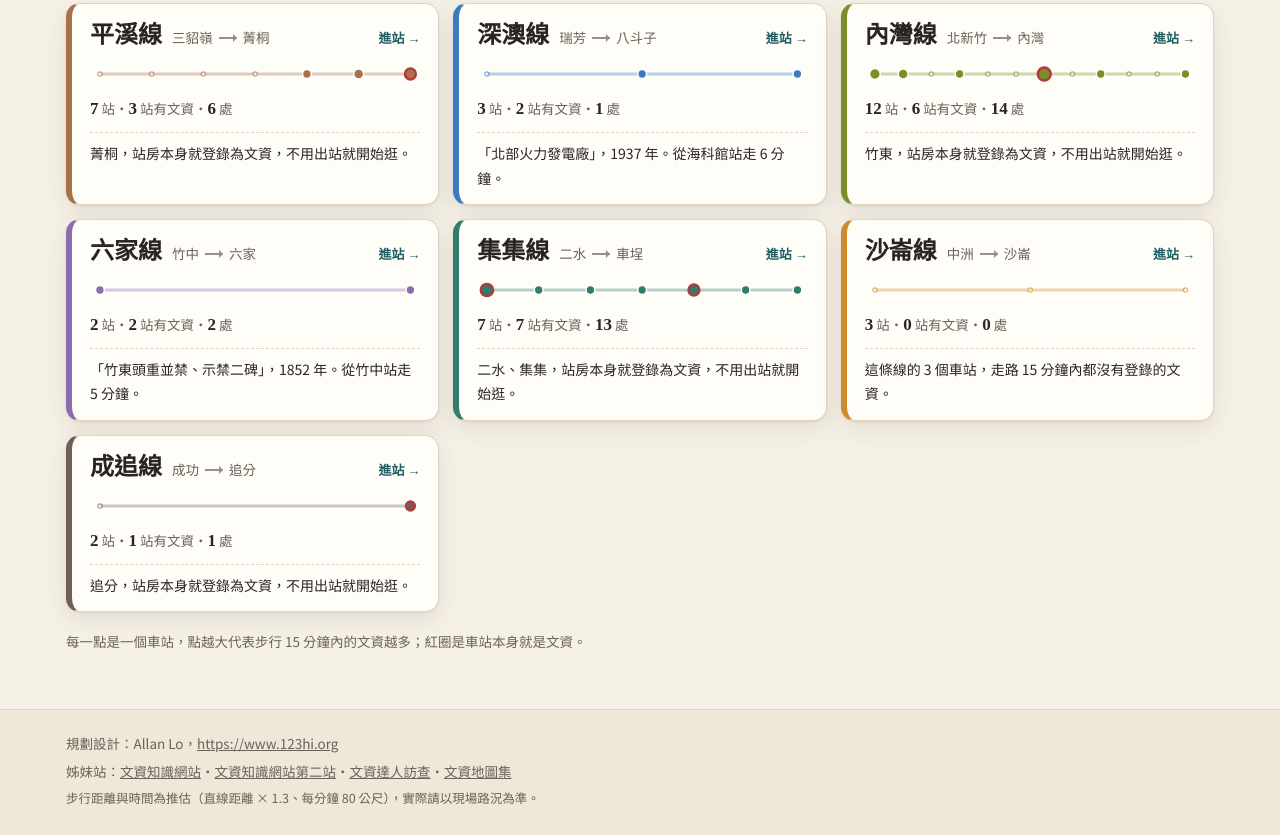
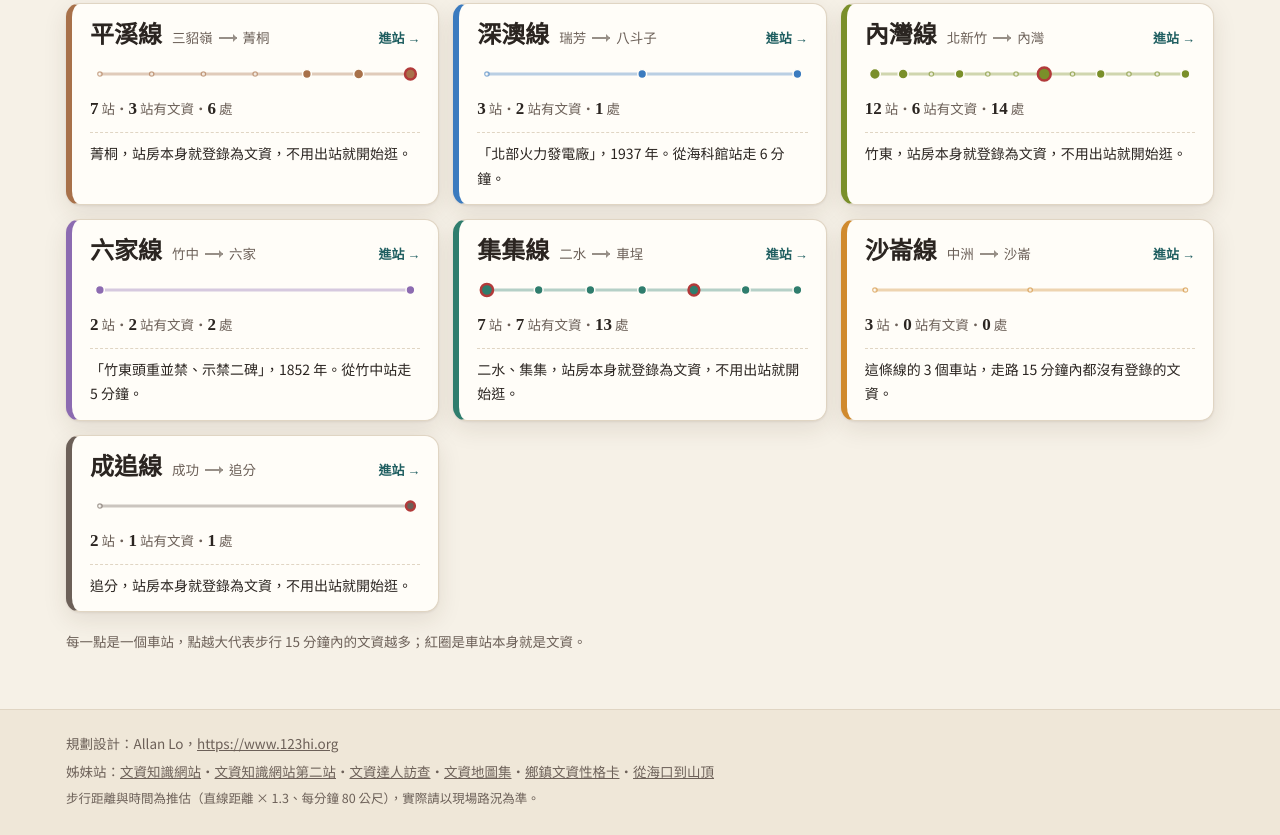
Before and after one commit to allanloplus/Cultural_Rail, a plain HTML site: page index.html in a window 1280 px wide. Shown: the part 1415-2250 px from the top of the page. Drawn offline with Linux system fonts and the light colour scheme; a web font is replaced by a local one.

Commit message:
頁尾與 README 的姊妹站補齊，加上「從海口到山頂」
Co-Authored-By: Claude Opus 5.5 <noreply@anthropic.com>
Claude-Session: https://claude.ai/code/session_01C7NPA83ptwvH23QBeADT4T

```diff
--- a/index.html
+++ b/index.html
@@ -43,7 +43,7 @@
 <footer class="foot">
   <div class="wrap foot-in">
     <p>規劃設計：Allan Lo，<a href="https://www.123hi.org" target="_blank" rel="noopener">https://www.123hi.org</a></p>
-    <p class="foot-sis">姊妹站：<a href="https://cultural.123hi.org/" target="_blank" rel="noopener">文資知識網站</a>・<a href="https://cultural2.123hi.org/" target="_blank" rel="noopener">文資知識網站第二站</a>・<a href="https://cultural-visit.123hi.org/" target="_blank" rel="noopener">文資達人訪查</a>・<a href="https://cultural-atlas.123hi.org/" target="_blank" rel="noopener">文資地圖集</a></p>
+    <p class="foot-sis">姊妹站：<a href="https://cultural.123hi.org/" target="_blank" rel="noopener">文資知識網站</a>・<a href="https://cultural2.123hi.org/" target="_blank" rel="noopener">文資知識網站第二站</a>・<a href="https://cultural-visit.123hi.org/" target="_blank" rel="noopener">文資達人訪查</a>・<a href="https://cultural-atlas.123hi.org/" target="_blank" rel="noopener">文資地圖集</a>・<a href="https://cultural-town.123hi.org/" target="_blank" rel="noopener">鄉鎮文資性格卡</a>・<a href="https://cultural-ascent.123hi.org/" target="_blank" rel="noopener">從海口到山頂</a></p>
     <p class="foot-note">步行距離與時間為推估（直線距離 × 1.3、每分鐘 80 公尺），實際請以現場路況為準。</p>
   </div>
 </footer>
```
Also changed, not shown: 1 other file.
